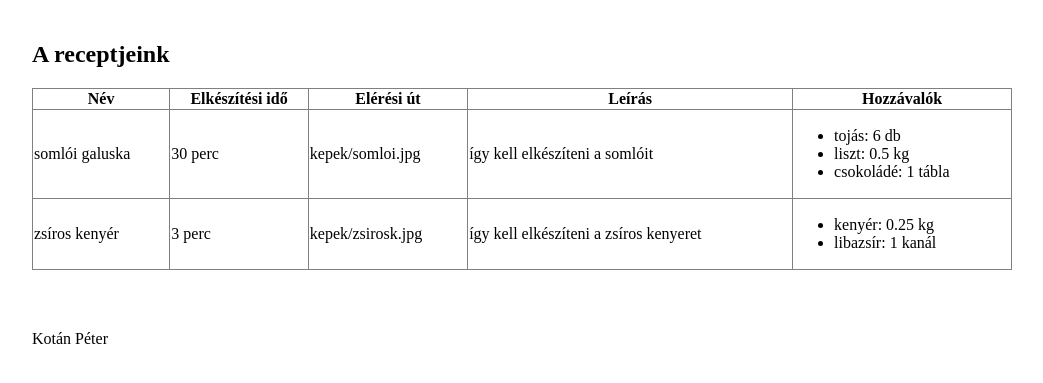
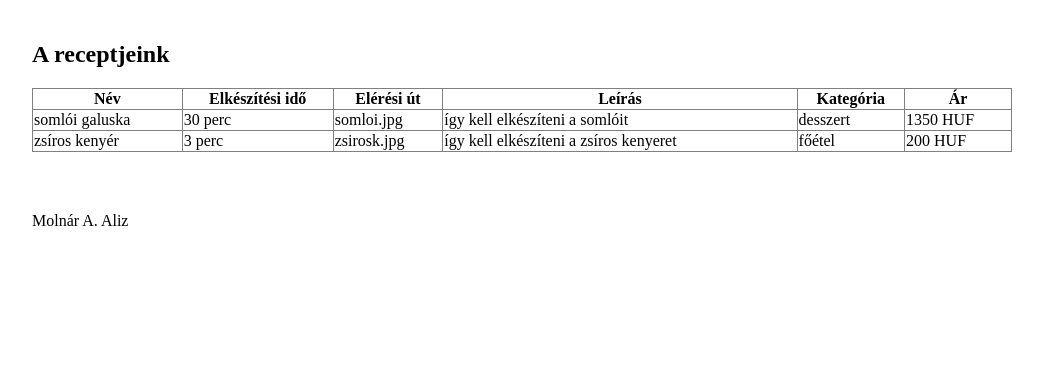
Before and after one commit to LizVodka/Receptkonyv, a plain HTML site: page index.html in a window 1280 px wide. Shown: the part 107-490 px from the top of the page, without its empty margins (118-1161 px from the left). Drawn offline with nearby package versions, Linux system fonts and the light colour scheme.

Commit message:
kiindulás

```diff
--- a/index.html
+++ b/index.html
@@ -1,7 +1,7 @@
 <!DOCTYPE html>
 <html>
     <head>
-        <title>Kotán Péter</title>
+        <title>Molnár A. Aliz</title>
         <meta charset="UTF-8">
         <meta name="viewport" content="width=device-width, initial-scale=1.0">
         <script src="https://ajax.googleapis.com/ajax/libs/jquery/3.5.1/jquery.min.js"></script>
@@ -17,7 +17,7 @@
             </article>
             <section></section>
             <section></section>
-            <footer>Kotán Péter</footer>
+            <footer>Molnár A. Aliz</footer>
         </main>
     </body>
 </html>
--- a/js.js
+++ b/js.js
@@ -8,7 +8,7 @@ var receptekTomb=[];
 function kiir(){
 	$("article").eq(1).empty();
     $("article").append("<table>");
-    $("article table").append("<tr><th>Név</th><th>Elkészítési idő</th><th>Elérési út</th><th>Leírás</th><th>Hozzávalók</th></tr>");
+    $("article table").append("<tr><th>Név</th><th>Elkészítési idő</th><th>Elérési út</th><th>Leírás</th><th>Kategória</th><th>Ár</th></tr>");
 //    for (var item in receptekTomb[0]) {
 //        $("article table tr").append("<th id='" + item + "'>" + item + " </th>");
 //    }
@@ -16,17 +16,7 @@ function kiir(){
     for (var i = 0; i < receptekTomb.length; i++) {
         $("article table").append("<tr id='"+i+"'>");
         for (var item in receptekTomb[i]) {
-            if (item==="hozzavalok") {
-                $("article table tr").eq(i + 1).append("<td><ul id='"+i+"'></ul></td>");
-                for(var item2 in receptekTomb[i][item]){
-                    for (var item3 in receptekTomb[i][item][item2]) {
-                        $("article table tr td ul").eq(i).append("<li>" +item3+": "+ receptekTomb[i][item][item2][item3] + " </li");
-                    }
-                }
-            }
-            else{
-                $("article table tr").eq(i + 1).append("<td>" + receptekTomb[i][item] + " </td>");
-            }
+            $("article table tr").eq(i + 1).append("<td>" + receptekTomb[i][item] + " </td>");
         }
     }
 
--- a/receptek.json
+++ b/receptek.json
@@ -2,15 +2,17 @@
 {
     "neve":"somlói galuska",
     "elkeszitesiido":"30 perc",
-    "eleresiut":"kepek/somloi.jpg",
+    "eleresiut":"somloi.jpg",
     "leiras":"így kell elkészíteni a somlóit",
-    "hozzavalok":[{"tojás": "6 db"},{"liszt":"0.5 kg"},{"csokoládé":"1 tábla"}]
+    "kategoria":"desszert",
+    "ár":"1350 HUF"
 },
 {
     "neve":"zsíros kenyér",
     "elkeszitesiido":"3 perc",
-    "eleresiut":"kepek/zsirosk.jpg",
+    "eleresiut":"zsirosk.jpg",
     "leiras":"így kell elkészíteni a zsíros kenyeret",
-    "hozzavalok":[{"kenyér": "0.25 kg"},{"libazsír":"1 kanál "}]
+    "kategoria":"főétel",
+    "ár":"200 HUF"
 }
 ]
```
